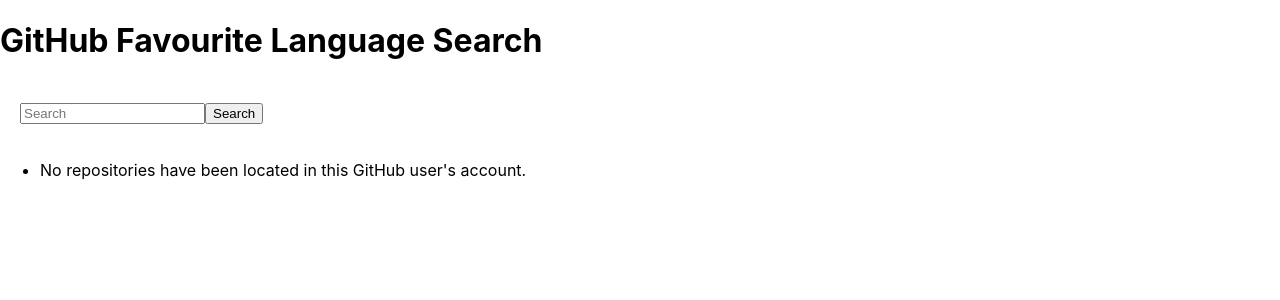
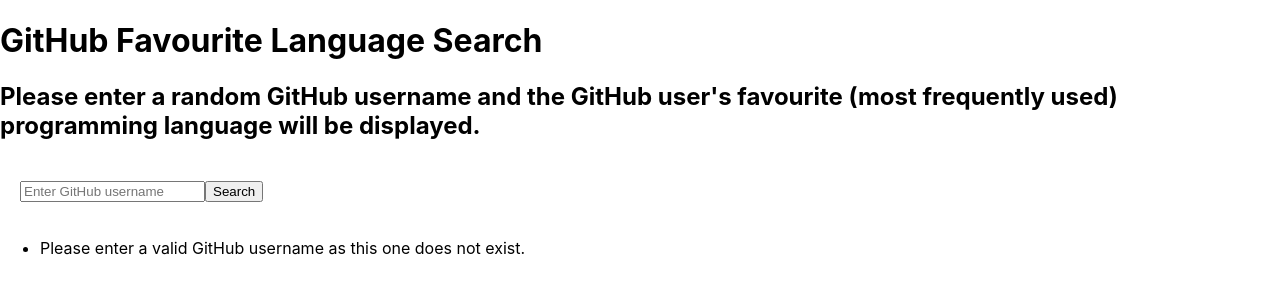
Before and after one commit to Jaroslaw-Roman-Cudzich/github-favourite-language-search, a React (Create React App) app: page / in a window 1280 px wide. Shown: the top 300 px of the page. Built offline with nearby package versions, Linux system fonts and the light colour scheme.

Commit message:
Added the 'key prop' for the 'Results' of the search to resolve the following console warning: Each child in a list should have a unique 'key' prop.  Added an instruction heading towards top of webpage.

```diff
--- a/src/App.js
+++ b/src/App.js
@@ -5,7 +5,8 @@
   return (
     <div>
       <h1>GitHub Favourite Language Search</h1>
-      <SearchBar />
+      <h2>Please enter a random GitHub username and the GitHub user's favourite (most frequently used) programming language will be displayed.</h2>
+      <SearchBar/>
     </div>
   );
 }
--- a/src/components/Results.js
+++ b/src/components/Results.js
@@ -6,9 +6,9 @@
 
     const listRepos =
         repos.length !== 0 ? (
-            repos.data.map((item) => <li>{item.name}</li>)
+            repos.data.map((item) => <li key={item.id}>{item.name}</li>)
         ) : (
-            <li>No repositories have been located in this GitHub user's account.</li>
+            <li>Please enter a valid GitHub username as this one does not exist.</li>
             );
 
     return <ul>{listRepos}</ul>;
--- a/src/components/SearchBar.js
+++ b/src/components/SearchBar.js
@@ -26,7 +26,7 @@
         <>
         <div style={{padding: "20px"}}>
             <input type="text"
-                placeholder="Search"
+                placeholder="Enter GitHub username"
                 value={searchInput}
                 onChange={handleChange}
             />
```
